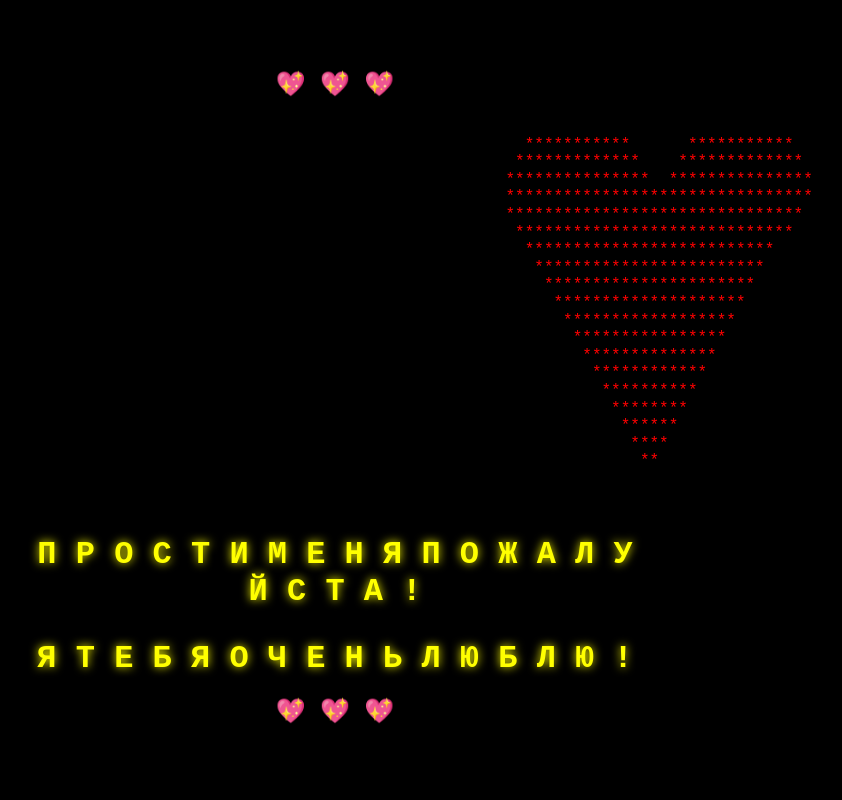
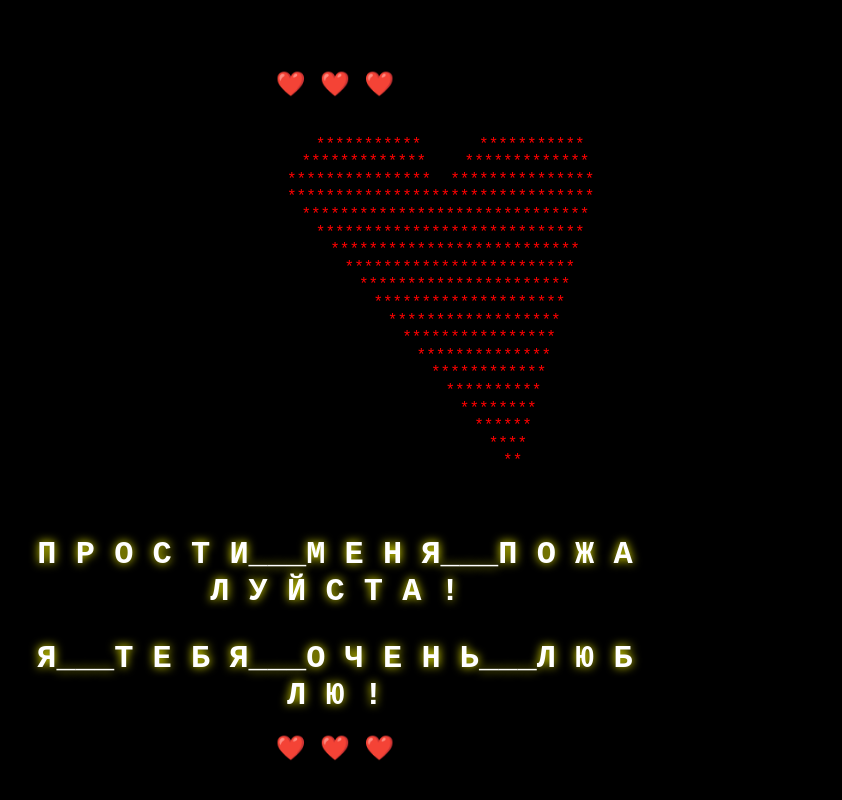
Before and after one commit to katzxhy/heart, a plain HTML site: page index.html in a window 1280 px wide. Shown: the whole page, without its empty margins (305-1147 px from the left). Drawn offline with Linux system fonts and the light colour scheme.

Commit message:
Update index.html
create heart

```diff
--- a/index.html
+++ b/index.html
@@ -18,7 +18,7 @@
             margin: 20px auto;
         }
         .message {
-            color: #ffff00;
+            color: #ffffff;
             font-size: 32px;
             margin-top: 30px;
             font-weight: bold;
@@ -37,7 +37,7 @@
 </head>
 <body>
     <div class="container">
-        <div class="hearts">💖 💖 💖</div>
+        <div class="hearts"> ❤️ ❤️ ❤️</div>
 
         <div class="heart">
 <pre>
@@ -46,8 +46,8 @@
                        *************    *************
                       ***************  ***************
                       ********************************
-                                                 *******************************
-                                                  *****************************
+                       ******************************
+                        ****************************
                          **************************
                           ************************
                            **********************
@@ -66,9 +66,9 @@
 </pre>
         </div>
 
-        <div class="message">П Р О С Т И     М Е Н Я     П О Ж А Л У Й С Т А !</div>
-       <div class="message">Я    Т Е Б Я     О Ч Е Н Ь     Л Ю Б Л Ю !</div>
-        <div class="hearts">💖 💖 💖</div>
+        <div class="message">П Р О С Т И___М Е Н Я___П О Ж А Л У Й С Т А !</div>
+       <div class="message">Я___Т Е Б Я___О Ч Е Н Ь___Л Ю Б Л Ю !</div>
+        <div class="hearts"> ❤️ ❤️ ❤️</div>
     </div>
 </body>
 </html>
```
Lines whose indentation alone changed are shown as unchanged.
